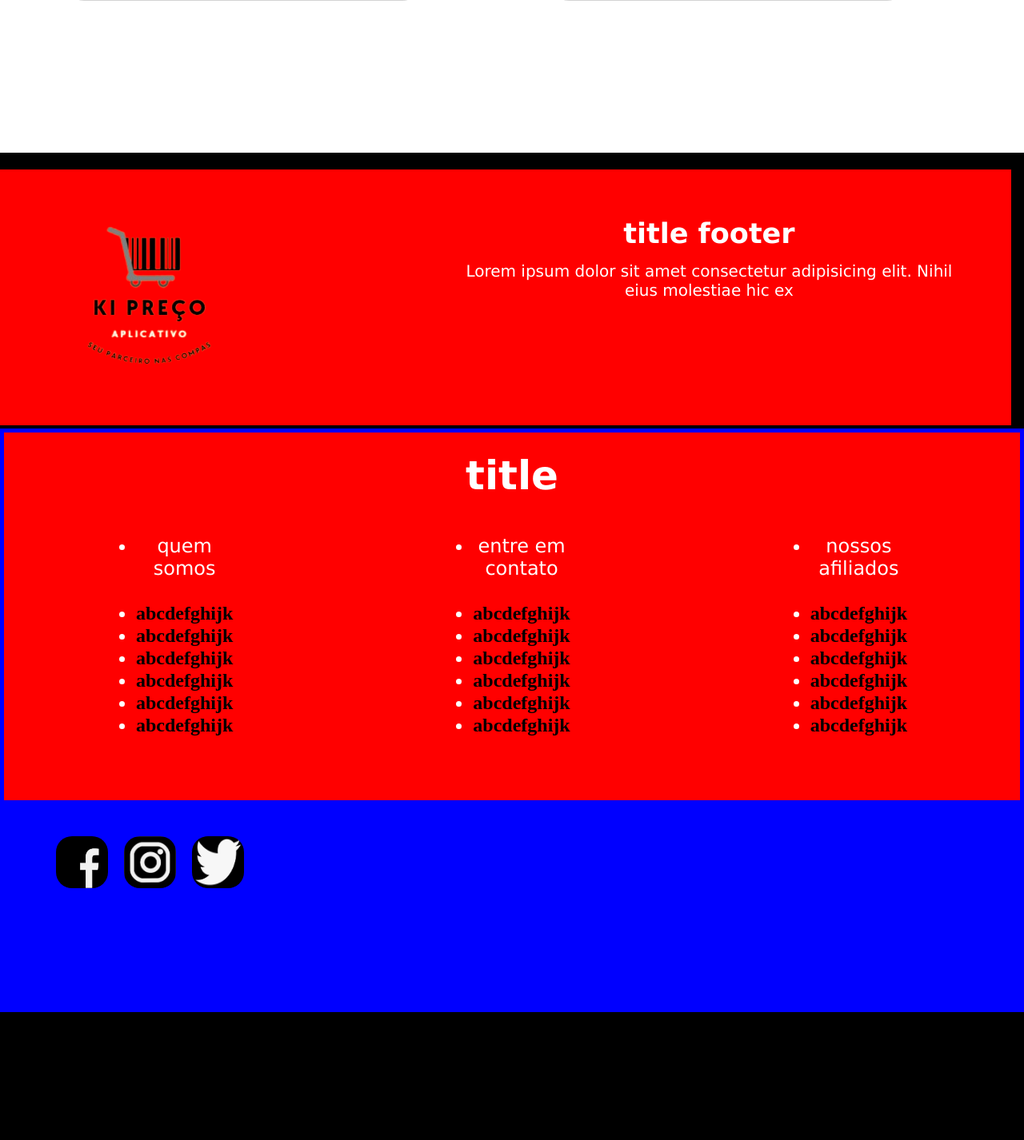
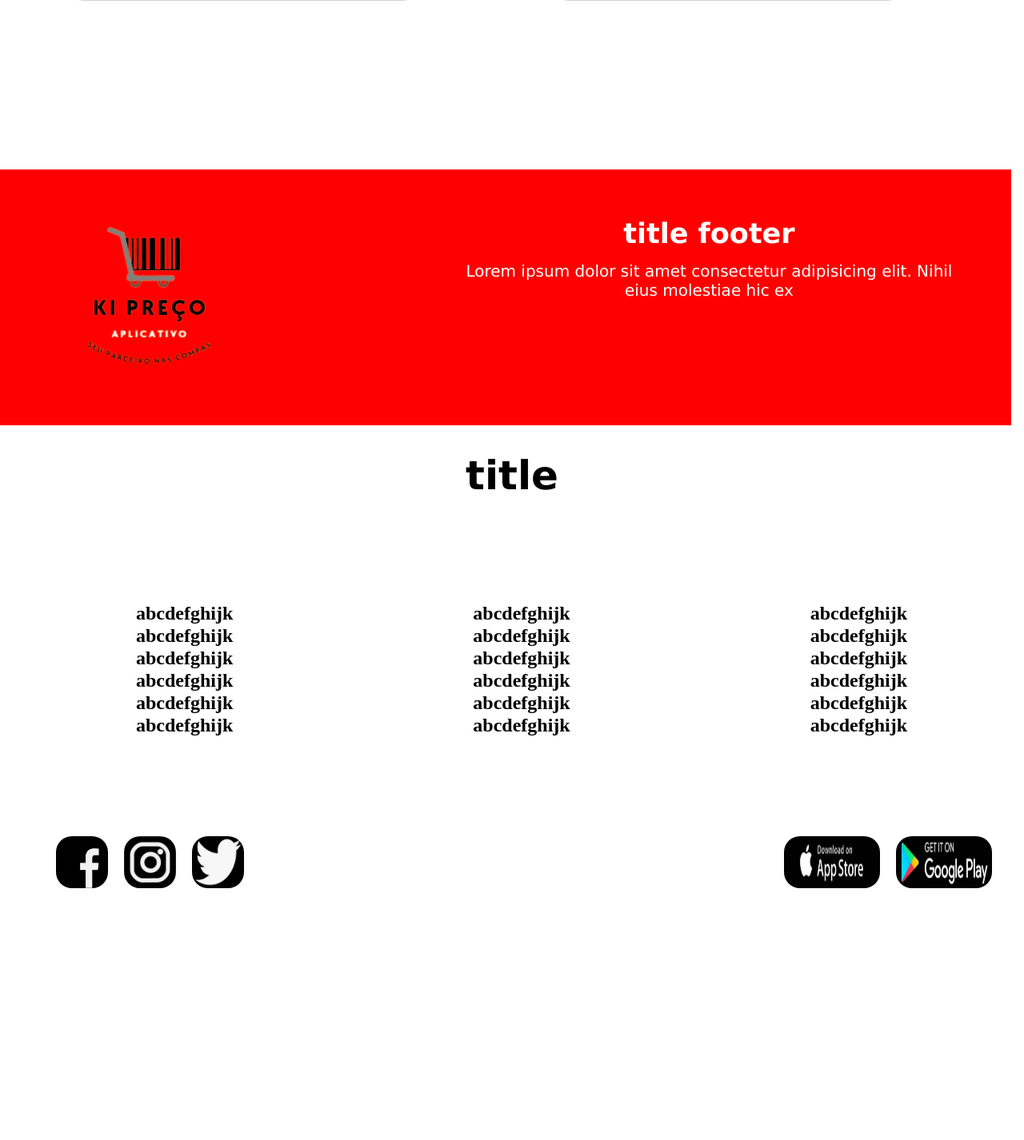
Before and after one commit to MattAlexandre/projeto-tcc, a PHP site: page / in a window 1280 px wide. Shown: the part 3940-5366 px from the top of the page at 80% size. Run offline with PHP 8.4, Linux system fonts and the light colour scheme.

Commit message:
atualização-icon-footer

```diff
--- a/estilo/index.css
+++ b/estilo/index.css
@@ -221,7 +221,7 @@ section#img02_1{
 
 /* style rodapé */
 footer{
-    background-color: var(--cor1);
+    background-color: var(--cor2);
     color: var(--cor2);
     padding: 20vh 0vw;
 }
@@ -266,7 +266,7 @@ section#topo_f01{
 }
 
 .body_footer{
-    background-color: blue;
+    background-color: var(--cor2);
     height: 90vh;
 }
 
@@ -277,7 +277,7 @@ section#topo_f01{
 aside.box_footer{
     height: 25vh;
     padding: 15px;
-    background-color: red;
+    background-color:  var(--cor2);
 }
 
 aside.box_footer > h5{
@@ -286,6 +286,7 @@ aside.box_footer > h5{
     font-weight: bold;
     text-align: center;
     margin-top: 10px;
+    color:var(--cor1);
 }
 
 #box_f01{
@@ -294,7 +295,6 @@ aside.box_footer > h5{
 
 nav.nav_f{
     display: inline-flex;
-
 }
 
 #nav_f01{
@@ -311,22 +311,26 @@ ul.list_footer{
     text-align: center;
 }
 
+ul > li > #list_f {
+    font: normal bold 18px var(--cor1);
+}
+
 li.list_f > a{
     font: normal bold 1em var(--cor1);
     text-decoration: none;
     color: black;
 }
+
 li.list_f > a:hover{
     background-color: black;
     color: white;
     text-align: underline;
     box-shadow: 0px 0px 5px white;
     border-radius: 20px;
-    padding: 5px;
-    margin: 5px;
 }
 
-/*tamanho icons */
+
+/*tamanho icons redes sociais */
 #nav_f02 ul > li > a > img{
     height: 65px;
     width: 65px;
@@ -368,3 +372,25 @@ li.list_f > a:hover{
     -o-transform: rotate(-135deg);
     -moz-transform: rotate(-135deg);
 }
+
+
+/*icons install app*/
+
+ #nav_f02 > #ul_f02 > li > a > img{
+    height: 65px;
+    width: 120px;
+}
+
+#nav_f02 > #ul_f02 > li{
+    float: right;
+    width: 120px;
+    height: 65px;
+    overflow: hidden;
+    margin-right: 20px;
+    border-radius: 20px;
+    background-color: rgb(240, 248, 255);
+}
+
+#nav_f02 > #ul_f02 > li:hover img:first-child {
+    margin-top: -100px ;
+}
--- a/index.html
+++ b/index.html
@@ -174,7 +174,7 @@
 
 
                     <ul  class="list_footer" >
-                        <li class="list_f"> quem somos </li><br>
+                        <li class="list_f" id="title_ul"> quem somos </li><br>
                         <li class="list_f"><a href=""> abcdefghijk </a></li>
                         <li class="list_f"><a href=""> abcdefghijk </a></li>
                         <li class="list_f"><a href=""> abcdefghijk </a></li>
@@ -185,7 +185,7 @@
 
 
                     <ul class="list_footer">
-                        <li class="list_f"> entre em contato </li> <br>
+                        <li class="list_f" id="title_ul"> entre em contato </li> <br>
                         <li class="list_f"><a href=""> abcdefghijk </a></li>
                         <li class="list_f"><a href=""> abcdefghijk </a></li>
                         <li class="list_f"><a href=""> abcdefghijk </a></li>
@@ -195,7 +195,7 @@
                     </ul>
 
                     <ul class="list_footer">
-                        <li class="list_f"> nossos afiliados </li><br>
+                        <li class="list_f" id="title_ul"> nossos afiliados </li><br>
                         <li class="list_f"><a href=""> abcdefghijk </a></li>
                         <li class="list_f"><a href=""> abcdefghijk </a></li>
                         <li class="list_f"><a href=""> abcdefghijk </a></li>
@@ -213,7 +213,7 @@
                 <nav id="nav_f02">
 
 
-                    <ul>
+                    <ul id="ul_f01">
                         <li>
                             <a href=""> <!-- link facebook-->
                                 <img  class="img_footer" src="./imagens/icon-face-notcolor.jpeg" alt="imagem-sem cor facebook">
@@ -237,6 +237,23 @@
 
                     </ul>
 
+
+                    <ul id="ul_f02">
+                        <li >
+                            <a href=""> <!-- link play store -->
+                                <img  class="img_footer" src="./imagens/icon-playstore-notcolor.jpeg" alt="imagem-sem cor facebook">
+                                <img  class="img_footer" src="./imagens/icon-playstore-color.jpeg" alt="imagem facebook colorida">
+                            </a>
+                        </li>
+
+                        <li>
+                            <a href=""> <!-- link app store-->
+                                <img  class="img_footer" src="./imagens/icon-appstore-notcolor.jpeg" alt="imagem-sem cor facebook">
+                                <img  class="img_footer" src="./imagens/icon-appstore-color.jpeg" alt="imagem facebook colorida">
+                            </a>
+                        </li>
+
+                    </ul>
                 </nav>
 
             </aside>
```
Also changed, not shown: imagens/icon-appstore-color.jpeg (added), imagens/icon-appstore-notcolor.jpeg (added), imagens/icon-insta-color.jpeg, imagens/icon-playstore-color.jpeg (added), imagens/icon-playstore-notcolor.jpeg (added).
